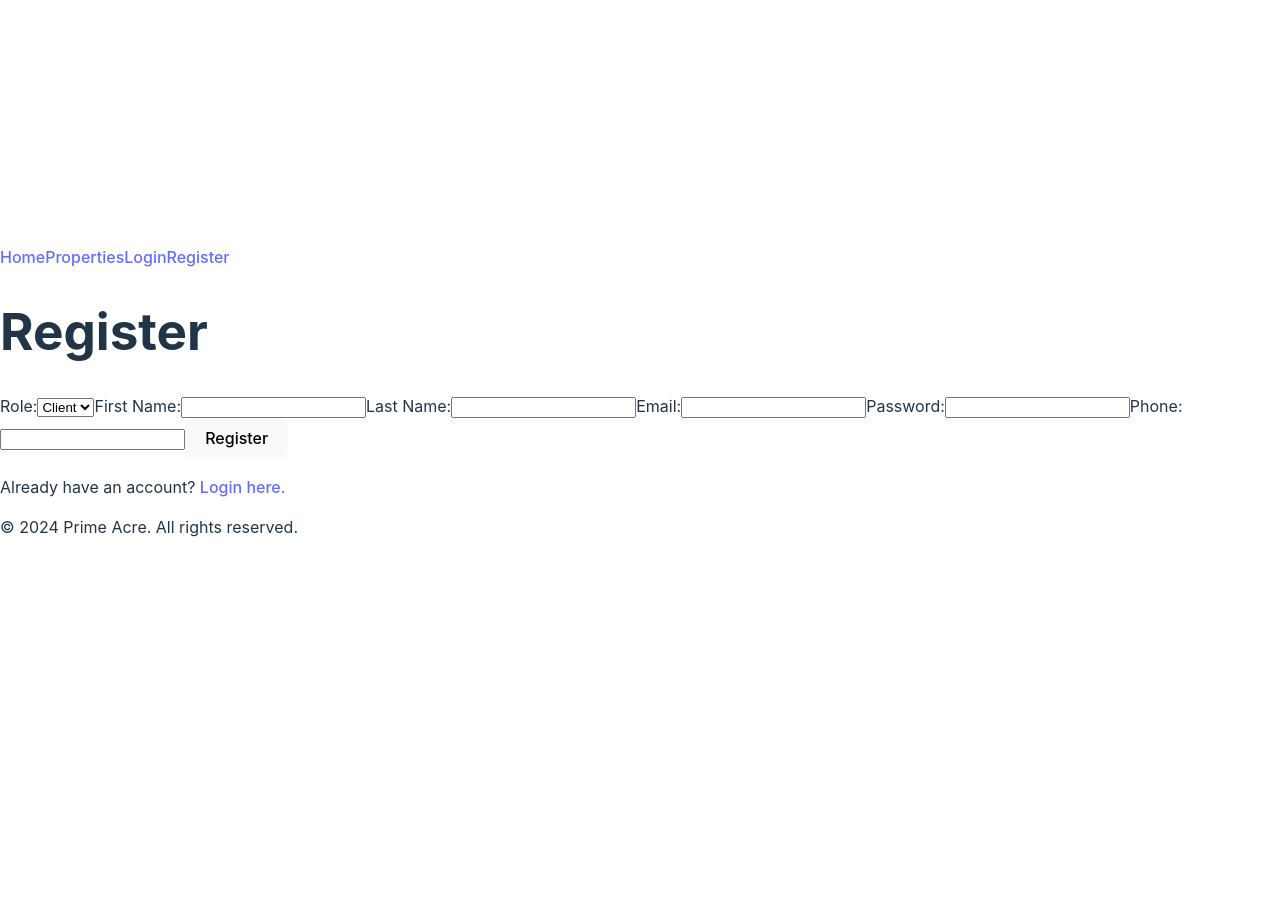
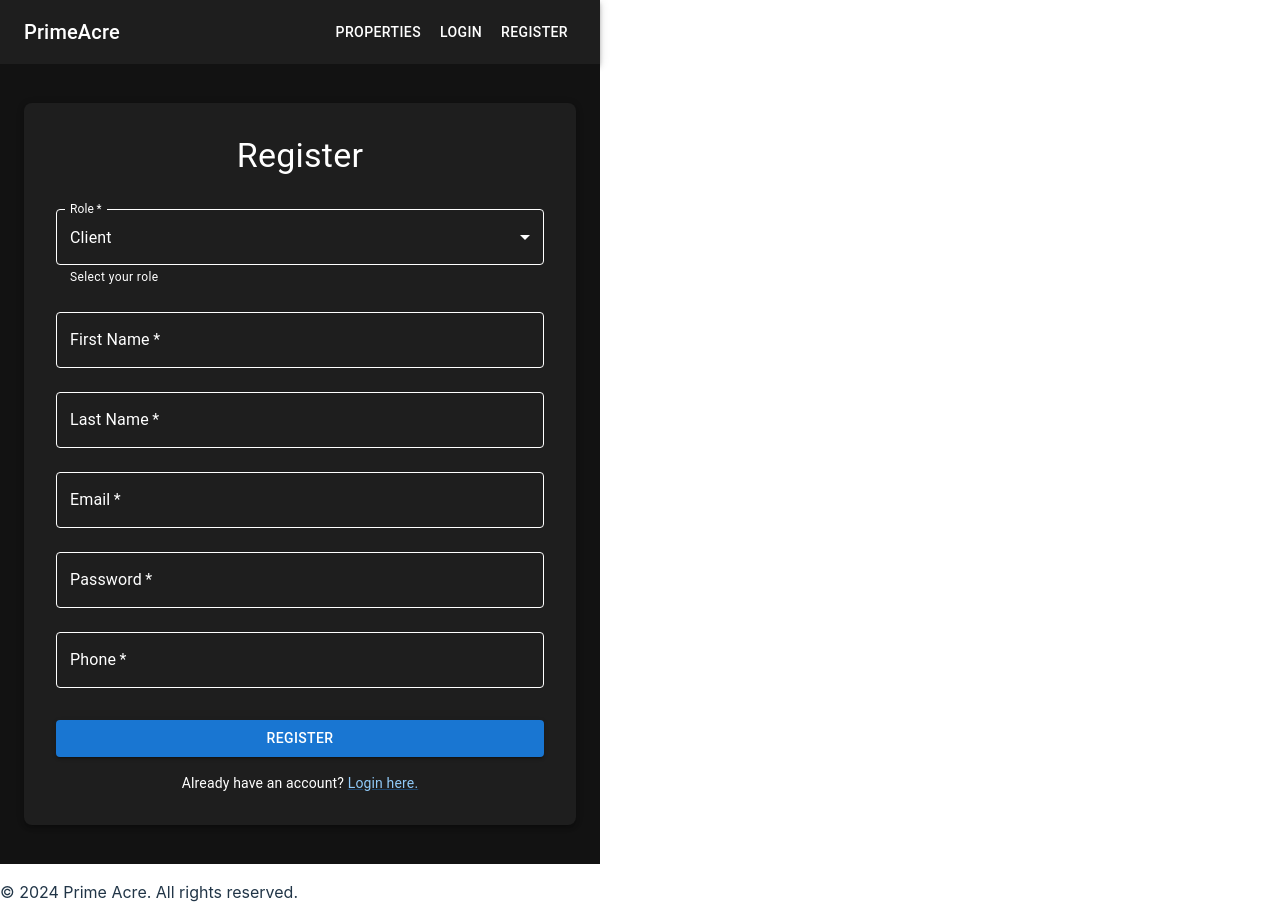
Before and after one commit to Faheem219/PrimeAcre-FSD, a React (Vite) app in the folder PrimeAcre/frontend/: page /register in a window 1280 px wide. Before the commit the page ends 800 px from the top, so only its background shows below. Built offline with nearby package versions, Linux system fonts and the light colour scheme; no server answers.

Commit message:
Header and login and register pages

```diff
--- a/PrimeAcre/frontend/src/components/Header.jsx
+++ b/PrimeAcre/frontend/src/components/Header.jsx
@@ -1,8 +1,16 @@
 // src/components/Header.jsx
 import React, { useContext } from 'react';
-import { Link, useNavigate } from 'react-router-dom';
+import { Link as RouterLink, useNavigate } from 'react-router-dom';
 import { AuthContext } from '../contexts/AuthContext';
 import axios from '../api/axiosConfig';
+
+import {
+  AppBar,
+  Toolbar,
+  Typography,
+  Button,
+  Link,
+} from '@mui/material';
 
 const Header = () => {
   const { auth, setAuth } = useContext(AuthContext);
@@ -19,33 +27,54 @@ const Header = () => {
   };
 
   return (
-    <header>
-      <nav>
-        <Link to="/">Home</Link>
-        <Link to="/properties">Properties</Link>
+    <AppBar position="static" sx={{ backgroundColor: '#1e1e1e' }}>
+      <Toolbar>
+        {/* Site Title */}
+        <Typography
+          variant="h6"
+          component={RouterLink}
+          to="/"
+          sx={{ flexGrow: 1, textDecoration: 'none', color: 'inherit' }}
+        >
+          PrimeAcre
+        </Typography>
+        {/* Navigation Links */}
+        <Button color="inherit" component={RouterLink} to="/properties">
+          Properties
+        </Button>
         {auth.isAuthenticated ? (
           <>
             {auth.role === 'Agent' && (
               <>
-                <Link to="/properties/add">Add Property</Link>
-                <Link to="/agent/profile">Agent Profile</Link>
+                <Button color="inherit" component={RouterLink} to="/properties/add">
+                  Add Property
+                </Button>
+                <Button color="inherit" component={RouterLink} to="/agent/profile">
+                  Agent Profile
+                </Button>
               </>
             )}
             {auth.role === 'Client' && (
-              <>
-                <Link to="/client/profile">Client Profile</Link>
-              </>
+              <Button color="inherit" component={RouterLink} to="/client/profile">
+                Client Profile
+              </Button>
             )}
-            <button onClick={handleLogout}>Logout</button>
+            <Button color="inherit" onClick={handleLogout}>
+              Logout
+            </Button>
           </>
         ) : (
           <>
-            <Link to="/login">Login</Link>
-            <Link to="/register">Register</Link>
+            <Button color="inherit" component={RouterLink} to="/login">
+              Login
+            </Button>
+            <Button color="inherit" component={RouterLink} to="/register">
+              Register
+            </Button>
           </>
         )}
-      </nav>
-    </header>
+      </Toolbar>
+    </AppBar>
   );
 };
 
--- a/PrimeAcre/frontend/src/pages/LoginPage.jsx
+++ b/PrimeAcre/frontend/src/pages/LoginPage.jsx
@@ -1,42 +1,143 @@
 // src/pages/LoginPage.jsx
-import React, { useContext } from 'react';
-import { AppProvider, SignInPage } from '@toolpad/core';
-import { useTheme } from '@mui/material/styles';
+import React, { useState, useContext } from 'react';
+import { loginUser } from '../api/authAPI';
 import { AuthContext } from '../contexts/AuthContext';
-import { useNavigate } from 'react-router-dom';
-import { loginUser } from '../api/authAPI';
+import { useNavigate, Link } from 'react-router-dom';
 
-const providers = [{ id: 'credentials', name: 'Email and Password' }];
+import {
+  Container,
+  Box,
+  Typography,
+  TextField,
+  Button,
+  Link as MuiLink,
+} from '@mui/material';
 
-export default function LoginPage() {
-  const theme = useTheme();
+function LoginPage() {
   const { setAuth } = useContext(AuthContext);
   const navigate = useNavigate();
+  const [credentials, setCredentials] = useState({
+    email: '',
+    password: '',
+  });
+  const [errors, setErrors] = useState(null);
 
-  const signIn = async (provider, formData) => {
+  const handleChange = (e) => {
+    setCredentials({ ...credentials, [e.target.name]: e.target.value });
+  };
+
+  const handleSubmit = async (e) => {
+    e.preventDefault();
     try {
-      const credentials = {
-        email: formData.get('email'),
-        password: formData.get('password'),
-      };
-      const response = await loginUser(credentials);
-
+      await loginUser(credentials);
       // Update auth state
-      setAuth({
+      setAuth((prevAuth) => ({
+        ...prevAuth,
         isAuthenticated: true,
-        user: response.user,
-        role: response.user.role,
-      });
-
-      navigate('/'); // Redirect to home page after successful login
+      }));
+      navigate('/'); // Redirect to home
     } catch (error) {
-      alert(error.response?.data?.error || 'Invalid credentials');
+      setErrors(error.response?.data?.error || 'Invalid credentials');
     }
   };
 
   return (
-    <AppProvider theme={theme}>
-      <SignInPage signIn={signIn} providers={providers} />
-    </AppProvider>
+    <Box
+      sx={{
+        backgroundColor: '#121212',
+        color: '#ffffff',
+        minHeight: '100vh',
+        display: 'flex',
+        alignItems: 'center',    // Center vertically
+        justifyContent: 'center', // Center horizontally
+      }}
+    >
+      <Container maxWidth="sm">
+        <Box
+          sx={{
+            p: 4,
+            boxShadow: 3,
+            borderRadius: 2,
+            backgroundColor: '#1e1e1e',
+          }}
+        >
+          <Typography
+            variant="h4"
+            component="h1"
+            gutterBottom
+            align="center"
+            sx={{ color: '#ffffff' }}
+          >
+            Login
+          </Typography>
+          {errors && (
+            <Typography color="error" align="center">
+              {errors}
+            </Typography>
+          )}
+          <Box component="form" onSubmit={handleSubmit} sx={{ mt: 2 }}>
+            <TextField
+              label="Email"
+              type="email"
+              name="email"
+              value={credentials.email}
+              onChange={handleChange}
+              required
+              fullWidth
+              margin="normal"
+              InputLabelProps={{ style: { color: '#ffffff' } }}
+              InputProps={{
+                style: { color: '#ffffff' },
+                sx: {
+                  '& .MuiOutlinedInput-notchedOutline': {
+                    borderColor: '#ffffff',
+                  },
+                },
+              }}
+            />
+            <TextField
+              label="Password"
+              type="password"
+              name="password"
+              value={credentials.password}
+              onChange={handleChange}
+              required
+              fullWidth
+              margin="normal"
+              InputLabelProps={{ style: { color: '#ffffff' } }}
+              InputProps={{
+                style: { color: '#ffffff' },
+                sx: {
+                  '& .MuiOutlinedInput-notchedOutline': {
+                    borderColor: '#ffffff',
+                  },
+                },
+              }}
+            />
+            <Button
+              type="submit"
+              variant="contained"
+              color="primary"
+              fullWidth
+              sx={{ mt: 3 }}
+            >
+              Login
+            </Button>
+          </Box>
+          <Typography
+            variant="body2"
+            align="center"
+            sx={{ mt: 2, color: '#ffffff' }}
+          >
+            Don't have an account?{' '}
+            <MuiLink component={Link} to="/register" sx={{ color: '#90caf9' }}>
+              Register here.
+            </MuiLink>
+          </Typography>
+        </Box>
+      </Container>
+    </Box>
   );
 }
+
+export default LoginPage;
--- a/PrimeAcre/frontend/src/pages/RegisterPage.jsx
+++ b/PrimeAcre/frontend/src/pages/RegisterPage.jsx
@@ -3,8 +3,23 @@ import React, { useState } from 'react';
 import { registerUser } from '../api/authAPI';
 import { useNavigate, Link } from 'react-router-dom';
 
+import {
+  Container,
+  Box,
+  Typography,
+  TextField,
+  Button,
+  Select,
+  MenuItem,
+  InputLabel,
+  FormControl,
+  FormHelperText,
+  Link as MuiLink,
+} from '@mui/material';
+
 function RegisterPage() {
   const navigate = useNavigate();
+
   const [userData, setUserData] = useState({
     role: 'Client',
     firstName: '',
@@ -31,98 +46,223 @@ function RegisterPage() {
       await registerUser(userData);
       navigate('/login'); // Redirect to login
     } catch (error) {
-      setErrors(error.response.data.error || 'An error occurred during registration');
+      setErrors(
+        error.response?.data?.error || 'An error occurred during registration'
+      );
     }
   };
 
   return (
-    <div>
-      <h1>Register</h1>
-      {errors && <p style={{ color: 'red' }}>{errors}</p>}
-      <form onSubmit={handleSubmit}>
+    <Box
+      sx={{
+        backgroundColor: '#121212',
+        color: '#ffffff',
+        minHeight: '100vh',
+        display: 'flex',
+        alignItems: 'center', // Center horizontally
+        justifyContent: 'center', // Center vertically
+      }}
+    >
+      <Container maxWidth="sm">
+        <Box
+          sx={{
+            p: 4,
+            boxShadow: 3,
+            borderRadius: 2,
+            backgroundColor: '#1e1e1e',
+          }}
+        >
+          <Typography
+            variant="h4"
+            component="h1"
+            gutterBottom
+            align="center"
+            sx={{ color: '#ffffff' }}
+          >
+            Register
+          </Typography>
+          {errors && (
+            <Typography color="error" align="center">
+              {errors}
+            </Typography>
+          )}
+          <Box component="form" onSubmit={handleSubmit} sx={{ mt: 2 }}>
             {/* Role */}
-        <label>
-          Role:
-          <select name="role" value={userData.role} onChange={handleRoleChange} required>
-            <option value="Client">Client</option>
-            <option value="Agent">Agent</option>
-          </select>
-        </label>
+            <FormControl fullWidth margin="normal" required>
+              <InputLabel id="role-label" sx={{ color: '#ffffff' }}>
+                Role
+              </InputLabel>
+              <Select
+                labelId="role-label"
+                name="role"
+                value={userData.role}
+                onChange={handleRoleChange}
+                label="Role"
+                sx={{
+                  color: '#ffffff',
+                  '.MuiOutlinedInput-notchedOutline': {
+                    borderColor: '#ffffff',
+                  },
+                  '& .MuiSvgIcon-root': { color: '#ffffff' }, // Arrow color
+                }}
+                MenuProps={{
+                  PaperProps: {
+                    sx: {
+                      backgroundColor: '#1e1e1e',
+                      color: '#ffffff',
+                    },
+                  },
+                }}
+              >
+                <MenuItem value="Client">Client</MenuItem>
+                <MenuItem value="Agent">Agent</MenuItem>
+              </Select>
+              <FormHelperText sx={{ color: '#ffffff' }}>
+                Select your role
+              </FormHelperText>
+            </FormControl>
             {/* First Name */}
-        <label>
-          First Name:
-          <input
-            type="text"
+            <TextField
+              label="First Name"
               name="firstName"
               value={userData.firstName}
               onChange={handleChange}
               required
+              fullWidth
+              margin="normal"
+              InputLabelProps={{ style: { color: '#ffffff' } }}
+              InputProps={{
+                style: { color: '#ffffff' },
+                sx: {
+                  '& .MuiOutlinedInput-notchedOutline': {
+                    borderColor: '#ffffff',
+                  },
+                },
+              }}
             />
-        </label>
             {/* Last Name */}
-        <label>
-          Last Name:
-          <input
-            type="text"
+            <TextField
+              label="Last Name"
               name="lastName"
               value={userData.lastName}
               onChange={handleChange}
               required
+              fullWidth
+              margin="normal"
+              InputLabelProps={{ style: { color: '#ffffff' } }}
+              InputProps={{
+                style: { color: '#ffffff' },
+                sx: {
+                  '& .MuiOutlinedInput-notchedOutline': {
+                    borderColor: '#ffffff',
+                  },
+                },
+              }}
             />
-        </label>
             {/* Email */}
-        <label>
-          Email:
-          <input
+            <TextField
+              label="Email"
               type="email"
               name="email"
               value={userData.email}
               onChange={handleChange}
               required
+              fullWidth
+              margin="normal"
+              InputLabelProps={{ style: { color: '#ffffff' } }}
+              InputProps={{
+                style: { color: '#ffffff' },
+                sx: {
+                  '& .MuiOutlinedInput-notchedOutline': {
+                    borderColor: '#ffffff',
+                  },
+                },
+              }}
             />
-        </label>
             {/* Password */}
-        <label>
-          Password:
-          <input
+            <TextField
+              label="Password"
               type="password"
               name="password"
               value={userData.password}
               onChange={handleChange}
               required
+              fullWidth
+              margin="normal"
+              InputLabelProps={{ style: { color: '#ffffff' } }}
+              InputProps={{
+                style: { color: '#ffffff' },
+                sx: {
+                  '& .MuiOutlinedInput-notchedOutline': {
+                    borderColor: '#ffffff',
+                  },
+                },
+              }}
             />
-        </label>
             {/* Phone */}
-        <label>
-          Phone:
-          <input
-            type="text"
+            <TextField
+              label="Phone"
               name="phone"
               value={userData.phone}
               onChange={handleChange}
               required
+              fullWidth
+              margin="normal"
+              InputLabelProps={{ style: { color: '#ffffff' } }}
+              InputProps={{
+                style: { color: '#ffffff' },
+                sx: {
+                  '& .MuiOutlinedInput-notchedOutline': {
+                    borderColor: '#ffffff',
+                  },
+                },
+              }}
             />
-        </label>
             {/* Agency (for Agents only) */}
             {userData.role === 'Agent' && (
-          <label>
-            Agency:
-            <input
-              type="text"
+              <TextField
+                label="Agency"
                 name="agency"
                 value={userData.agency}
                 onChange={handleChange}
                 required
+                fullWidth
+                margin="normal"
+                InputLabelProps={{ style: { color: '#ffffff' } }}
+                InputProps={{
+                  style: { color: '#ffffff' },
+                  sx: {
+                    '& .MuiOutlinedInput-notchedOutline': {
+                      borderColor: '#ffffff',
+                    },
+                  },
+                }}
               />
-          </label>
             )}
             {/* Submit Button */}
-        <button type="submit">Register</button>
-      </form>
-      <p>
-        Already have an account? <Link to="/login">Login here.</Link>
-      </p>
-    </div>
+            <Button
+              type="submit"
+              variant="contained"
+              color="primary"
+              fullWidth
+              sx={{ mt: 3 }}
+            >
+              Register
+            </Button>
+          </Box>
+          <Typography
+            variant="body2"
+            align="center"
+            sx={{ mt: 2, color: '#ffffff' }}
+          >
+            Already have an account?{' '}
+            <MuiLink component={Link} to="/login" sx={{ color: '#90caf9' }}>
+              Login here.
+            </MuiLink>
+          </Typography>
+        </Box>
+      </Container>
+    </Box>
   );
 }
 
```
Lines whose indentation alone changed are shown as unchanged.
